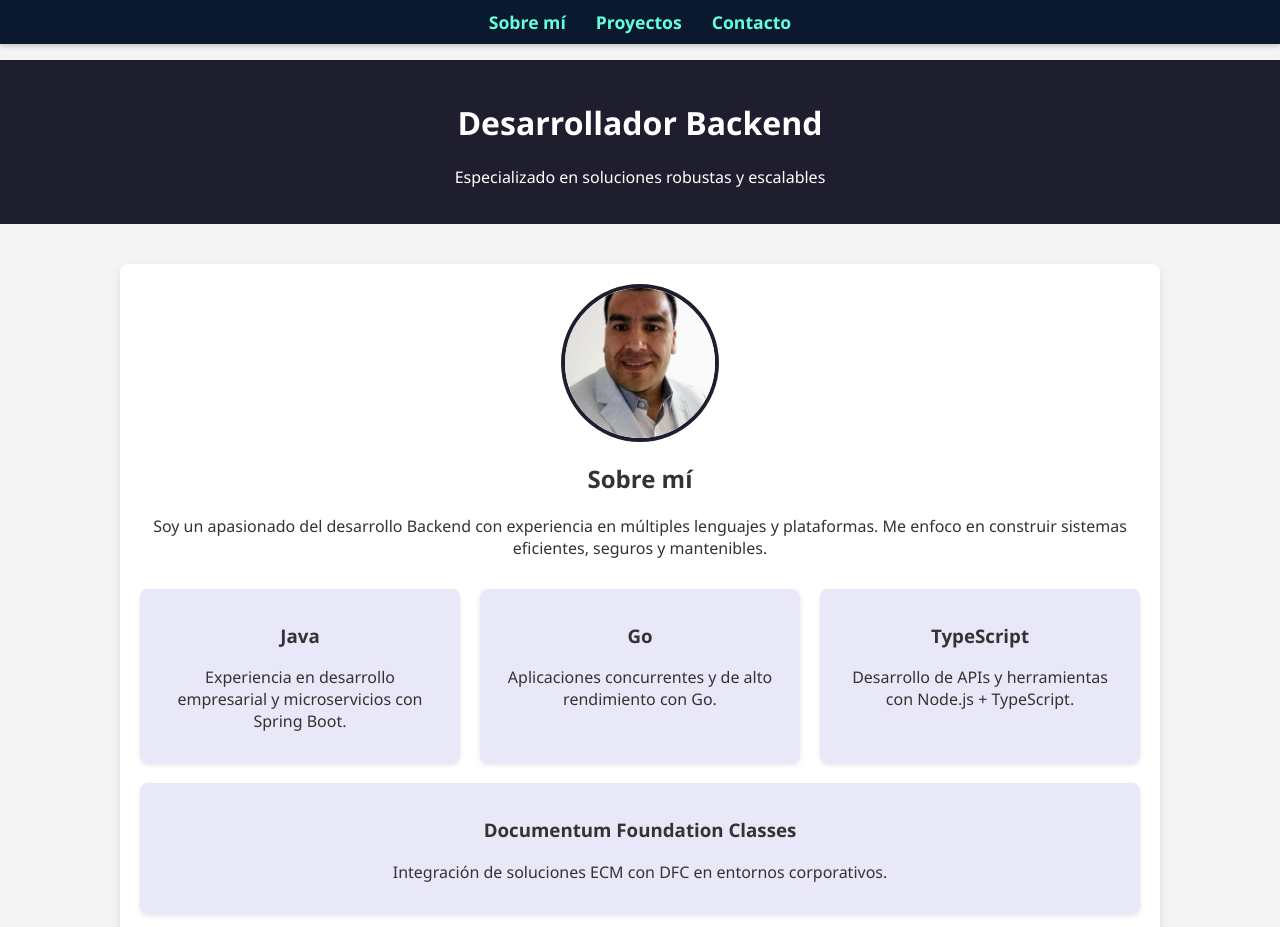
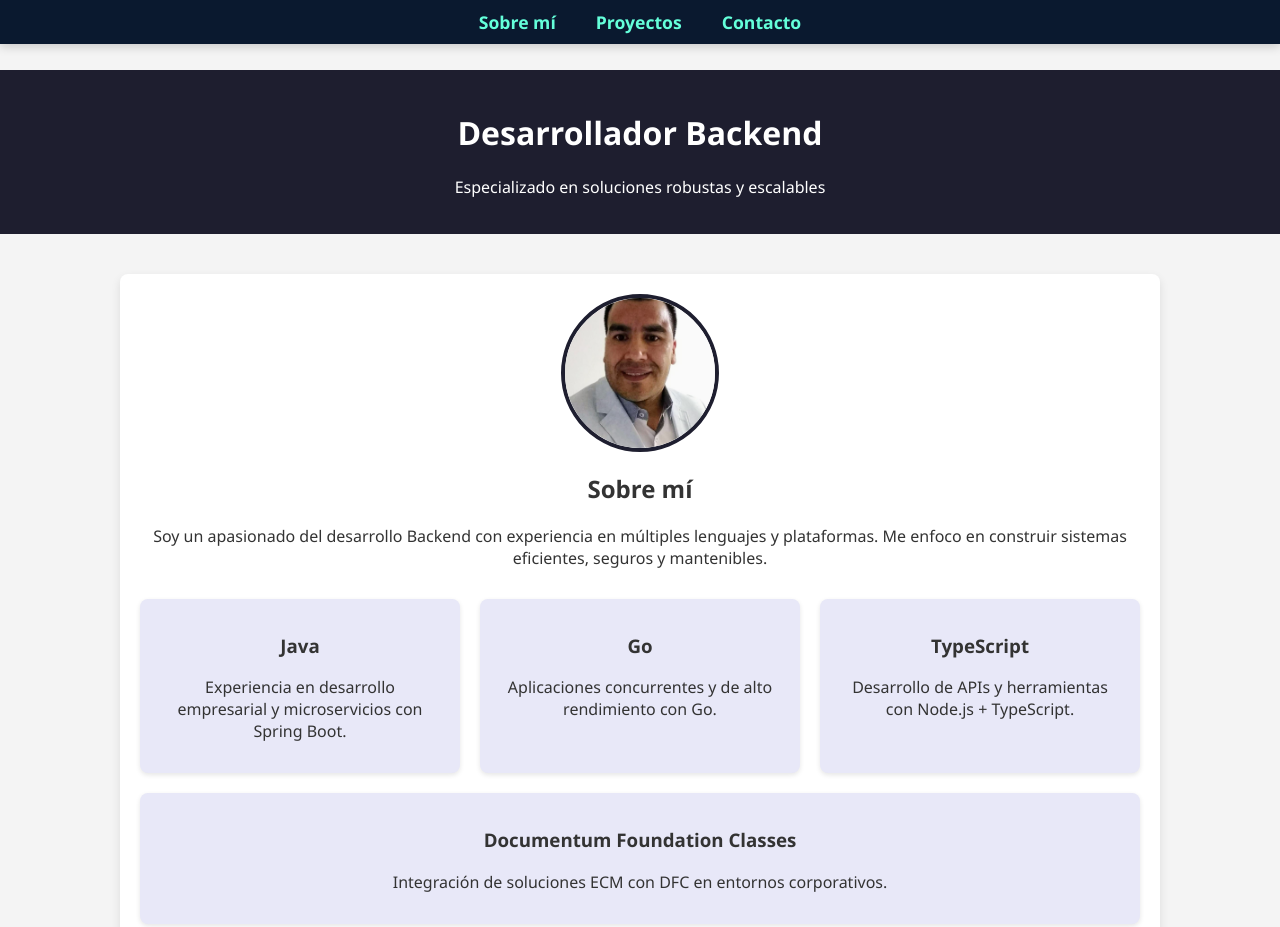
Before and after one commit to hzapata9/hector.zapata.portafolio, a plain HTML site: page index.html in a window 1280 px wide. Shown: the top 927 px of the page. Drawn offline with Linux system fonts and the light colour scheme.

Commit message:
Fixx navbar styles

```diff
--- a/css/style.css
+++ b/css/style.css
@@ -131,37 +131,44 @@
     }
   }
 
-  .navbar {
+  /* Navbar fija */
+.navbar {
     position: fixed;
     top: 0;
+    left: 0;
     width: 100%;
     background-color: #0a192f;
     padding: 10px 0;
     z-index: 1000;
-    box-shadow: 0 2px 5px rgba(0,0,0,0.2);
+    box-shadow: 0 2px 10px rgba(0, 0, 0, 0.2);
   }
 
   .navbar ul {
     list-style: none;
     display: flex;
     justify-content: center;
-    gap: 30px;
     margin: 0;
     padding: 0;
+    gap: 40px;
   }
 
   .navbar li a {
     color: #64ffda;
     text-decoration: none;
-    font-weight: bold;
+    font-weight: 600;
     font-size: 1.1rem;
+    transition: color 0.3s;
   }
 
   .navbar li a:hover {
-    text-decoration: underline;
+    color: #ffffff;
   }
 
-  /* Para compensar el espacio del navbar fijo */
+  /* Espacio superior para que el contenido no quede oculto detrás de la navbar */
   body {
-    padding-top: 60px;
+    padding-top: 70px;
   }
+
+  html {
+    scroll-behavior: smooth;
+  }
```
